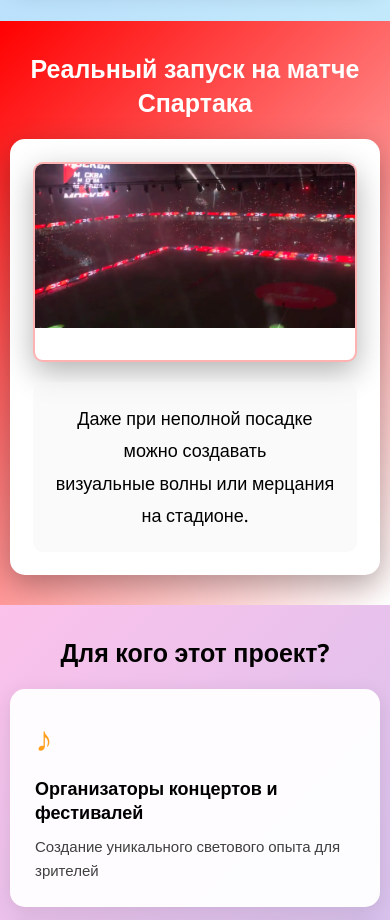
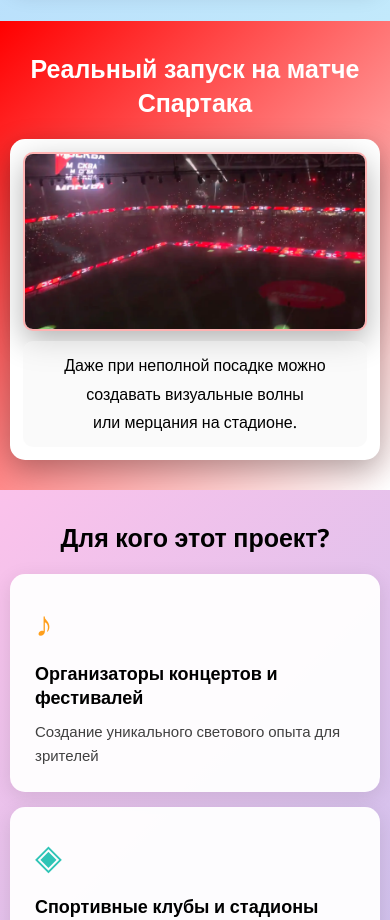
Before and after one commit to roman-orlovskiy/gromka.ru, a Vue app: page /#/ in a window 390 px wide. Shown: the part 3280-4200 px from the top of the page. Built offline with nearby package versions, Linux system fonts and the light colour scheme.

Commit message:
Fix mobile

```diff
--- a/src/components/BaseModal.vue
+++ b/src/components/BaseModal.vue
@@ -83,6 +83,11 @@ const handleCloseModal = () => {
       color: $color-primary;
       text-decoration: underline;
     }
+
+    @include layout-aspect-mobile {
+      padding: 2rem;
+      border-radius: 1rem;
+    }
   }
 
   &__close {
@@ -110,19 +115,21 @@ const handleCloseModal = () => {
     }
 
     svg {
-      width: 2rem;
-      height: 2rem;
+      width: 3rem;
+      height: 3rem;
     }
 
     @include layout-aspect-mobile {
-      top: 1rem;
-      right: 1rem;
-      width: 3rem;
-      height: 3rem;
+      top: -1rem;
+      right: -1rem;
+      width: 3.5rem;
+      height: 3.5rem;
+      background-color: $color-gray-100;
+      border-radius: 50%;
 
       svg {
-        width: 2.1rem;
-        height: 2.1rem;
+        width: 2.5rem;
+        height: 2.5rem;
       }
     }
   }
@@ -174,7 +181,7 @@ const handleCloseModal = () => {
     flex-direction: column;
 
     @include layout-aspect-mobile {
-      width: 95vw;
+      width: 80vw;
       height: 90vh;
       border-radius: 2rem;
       padding: 1.5rem 0.8rem;
--- a/src/views/DemoPerfView.vue
+++ b/src/views/DemoPerfView.vue
@@ -262,6 +262,10 @@ const sectorOptions = ref([
     width: 100%;
     text-align: center;
     line-height: 1.2;
+
+    @include layout-aspect-mobile {
+      font-size: 2.2rem;
+    }
   }
 
   &__content {
--- a/src/views/PerformanceView.vue
+++ b/src/views/PerformanceView.vue
@@ -179,7 +179,7 @@
             />
           </div>
           <div class="performance__stadium-info">
-            <p>Даже при неполной посадке можно создавать<br>визуальные волны или мерцания на стадионе.</p>
+            <p>Даже при неполной посадке можно создавать визуальные волны или&nbsp;мерцания на стадионе.</p>
           </div>
         </div>
       </div>
@@ -801,13 +801,8 @@ const handleScroll = () => {
     background: $color-white;
 
     &--large {
-      min-height: 30rem;
       box-shadow: 0 1rem 3rem rgba($color-black, 0.3);
       border: 2px solid rgba($color-spartak, 0.3);
-
-      @include layout-aspect-mobile {
-        min-height: 20rem;
-      }
     }
 
     &--clickable {
@@ -1105,7 +1100,7 @@ const handleScroll = () => {
     margin: 0 auto;
 
     @include layout-aspect-mobile {
-      padding: 2rem;
+      padding: 1rem;
       border-radius: 1.5rem;
     }
   }
@@ -1120,7 +1115,9 @@ const handleScroll = () => {
     margin-top: 2rem;
 
     @include layout-aspect-mobile {
-      font-size: 1.8rem;
+      font-size: 1.6rem;
+      margin-top: 1rem;
+      padding: 1rem;
     }
 
     p {
```
